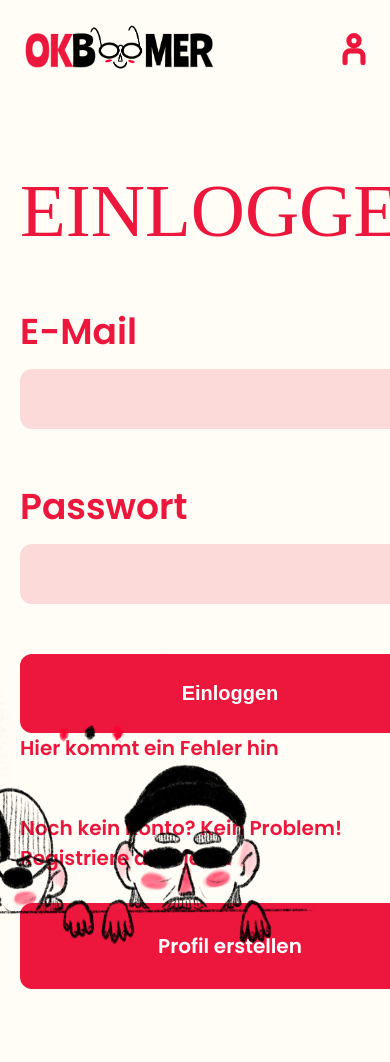
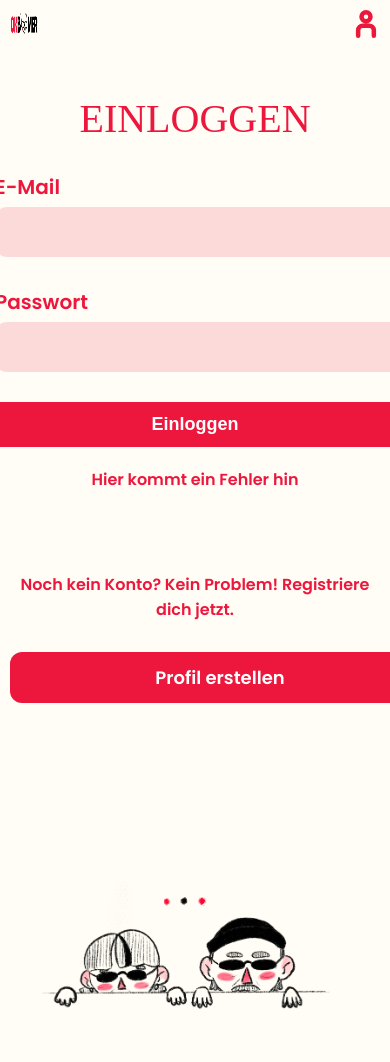
Before and after one commit to luanadonghi/IM4-LH-2025, a PHP site: page /login.html in a window 390 px wide; the page is wider, and only the part inside the window is pictured. Before the commit the page ends 989 px from the top of that part, so only its background shows below. Run offline with PHP 8.4, Linux system fonts and the light colour scheme; some web fonts are replaced.

Commit message:
login responsive
login page reponsive gemacht - LOGO stimmt noch nicht ughh

```diff
--- a/styles/login.css
+++ b/styles/login.css
@@ -53,3 +53,94 @@
   font-weight: 600;
   margin-bottom: 30px;
 }
+
+
+
+@media (max-width: 768px) {
+  .big-title {
+    font-size: 40px;
+    text-align: center;
+    margin-bottom: 30px;
+  }
+
+  .eingabefeld {
+    width: 100%;
+    margin-bottom: 30px;
+    padding: 0 10px;
+  }
+
+  .eingabefeld label {
+    font-size: 20px;
+    margin-bottom: 5px;
+  }
+
+  .eingabefeld input {
+    height: 50px;
+    font-size: 18px;
+    padding: 10px 15px;
+  }
+
+  .noch-kein-konto {
+    font-size: 16px;
+    text-align: center;
+    padding: 0 10px;
+  }
+
+  .button {
+    display: block;
+    width: calc(100% - 20px);
+    margin: 0 auto 20px;
+    font-size: 18px;
+    padding: 12px;
+  }
+
+@media (max-width: 768px) {
+  .login-container {
+    display: flex;
+    flex-direction: column;
+    justify-content: center;
+    align-items: center;
+    min-height: 100vh;
+    padding: 20px 10px;
+    box-sizing: border-box;
+
+  }
+
+  .login-illustration {
+    position: absolute; /* bleibt an ursprünglicher Stelle */
+    right: 0;
+    bottom: 0;
+  }
+}
+
+
+  .login-illustration {
+    position: static;
+    width: 100%;
+    height: auto;
+    margin-top: 30px;
+  }
+
+  .fehler {
+    font-size: 16px;
+    text-align: center;
+    padding: 0 10px;
+  }
+
+  .header {
+    display: flex;
+    justify-content: space-between;
+    align-items: center;
+    padding: 10px;
+  }
+
+  .header img:first-child {
+    width: 150px;
+    height: auto;
+  }
+
+  .header img:last-child {
+    width: 28px;
+    height: 28px;
+  }
+}
```
